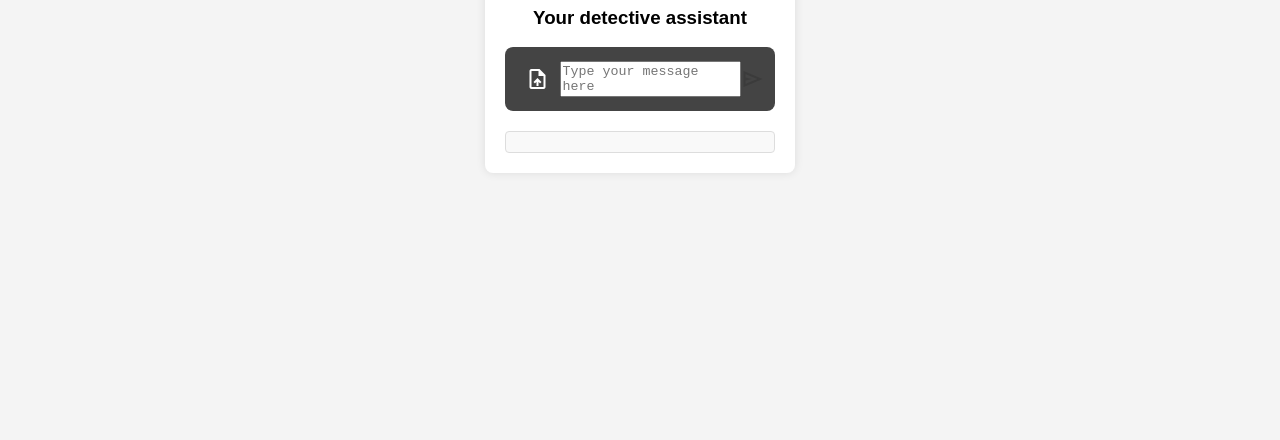
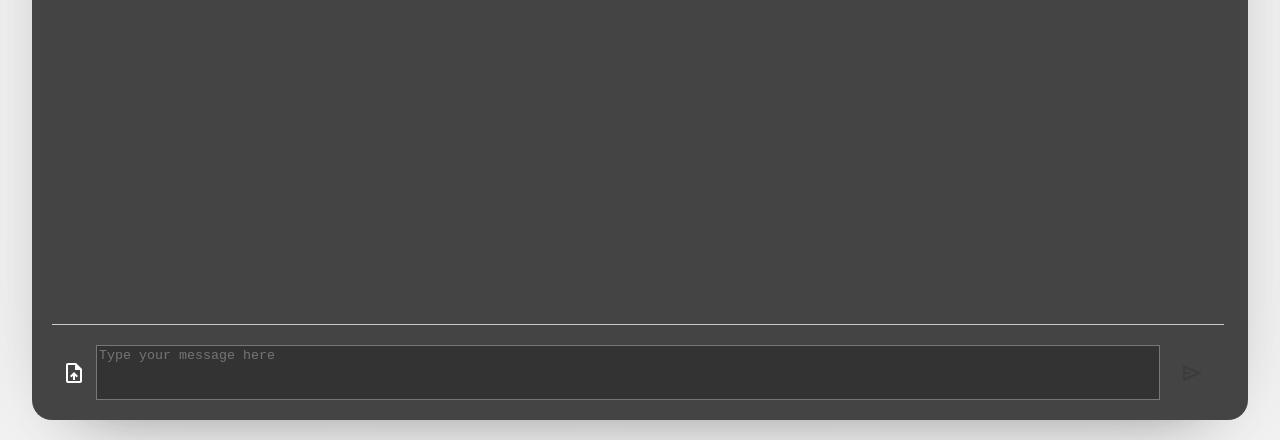
Before and after one commit to luhaowang90/Watson-Detective-Assistant, a website: page public/index.html in a window 1280 px wide. Shown: the part 360-800 px from the top of the page. Drawn offline with nearby package versions, Linux system fonts and the light colour scheme; no server answers.

Commit message:
UI enhancements

```diff
--- a/public/css/style.css
+++ b/public/css/style.css
@@ -8,12 +8,21 @@ body {
     margin: 0;
 }
 
-.container {
-    background-color: #fff;
-    padding: 20px;
-    border-radius: 8px;
-    box-shadow: 0 0 10px rgba(0,0,0,0.1);
+.chatbot {
+    position: fixed;
+    width: 95vw;
+    height: 95vh;
+    background: #444;
+    box-shadow: 0 0 128px 0 rgba(0, 0, 0, 0.1),
+                0 32px 64px -48px rgba(0, 0, 0, 0.5);
+    border-radius: 20px;
+}
+
+.chatbot header {
+    position: relative;
     text-align: center;
+    color: #8a8a8a;
+    border-bottom: 1px solid;
 }
 
 .upload-section {
@@ -60,37 +69,41 @@ body {
     fill: #f15b5b;
 }
 
-.message-input-container {
+.chatbot .message-input-container {
+    position: absolute;
+    bottom: 0;
+    width: 90vw;
     display: flex;
-    align-items: center;
+    flex-direction: column;
     background-color: #444;
-    padding: 10px;
-    border-radius: 8px;
+    border-top: 1px solid #ccc;
+    margin-left: 20;
+    margin-right: 20;
+    padding: 20px 20px 20px 0px;
 }
 
-.message-input-container input {
-    flex: 1;
-    padding: 10px;
-    border: none;
-    border-radius: 4px;
-    margin-right: 10px;
+.message-input-container .user-input-section {
+    width: 100%;
+    display: flex;
+}
+
+.user-input-section textarea {
+    height: 55px;
+    width: 100%;
     background-color: #333;
     color: #fff;
 }
 
-.send-button {
+.user-input-section span {
+    align-items: center;
+    display: flex;
+}
+
+.btn-send {
     background-color: transparent;
-    border: none;
-    padding: 10px;
-    border-radius: 4px;
     cursor: pointer;
     color: white;
-}
-
-.send-button svg {
-    width: 24px;
-    height: 24px;
-    fill: #fff;
+    padding-left: 20px;
 }
 
 .upload-button {
@@ -105,13 +118,15 @@ body {
 }
 
 #responseContainer {
-    margin-top: 20px;
+    display: flex;
+    height: 60%;
+    margin: 20px 20px 20px 20px;
     text-align: left;
 }
 
 .response {
-    background-color: #f9f9f9;
-    border: 1px solid #ddd;
+    background-color: #444;
+    color: white;
     padding: 10px;
     margin-top: 10px;
     border-radius: 4px;
--- a/public/index.html
+++ b/public/index.html
@@ -8,10 +8,15 @@
     <link rel="stylesheet" href="https://fonts.googleapis.com/css2?family=Material+Symbols+Outlined">
 </head>
 <body>
-    <div class="container">
+    <div class="chatbot">
+        <header>
             <h1>Watson</h1>
             <h3>Your detective assistant</h3>
+        </header>
 
+        <div id="responseContainer" class="response"></div>
+
+        <div class="message-input-container">
             <div id="uploadSection" class="upload-section" style="display: none;">
 
                 <label for="fileInput" class="file-label">
@@ -25,7 +30,7 @@
                 </button>
             </div>
 
-        <div class="message-input-container">
+            <div class="user-input-section">
                 <button id="uploadFilesBtn" class="upload-button">
                     <span for="file-input" class="material-symbols-outlined">upload_file</span>
                 </button>
@@ -34,8 +39,7 @@
 
                 <span class="material-symbols-outlined btn-send" id="sendMessageBtn">Send</span>
             </div>
-
-        <div id="responseContainer" class="response"></div>
+        </div>
     </div>
     <script src="js/script.js"></script>
 </body>
```
Lines whose indentation alone changed are shown as unchanged.
